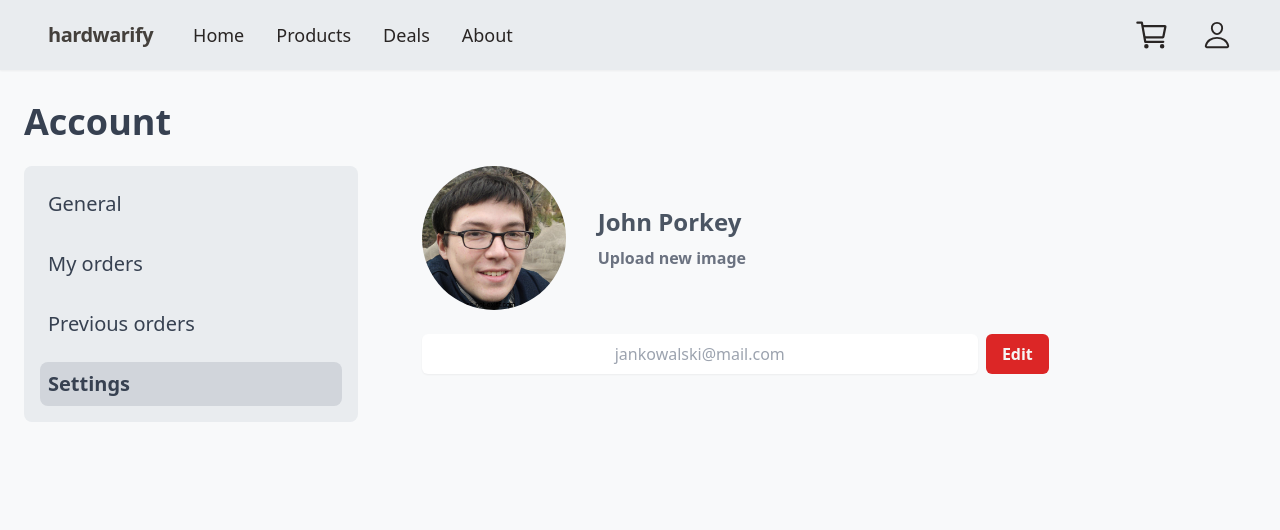
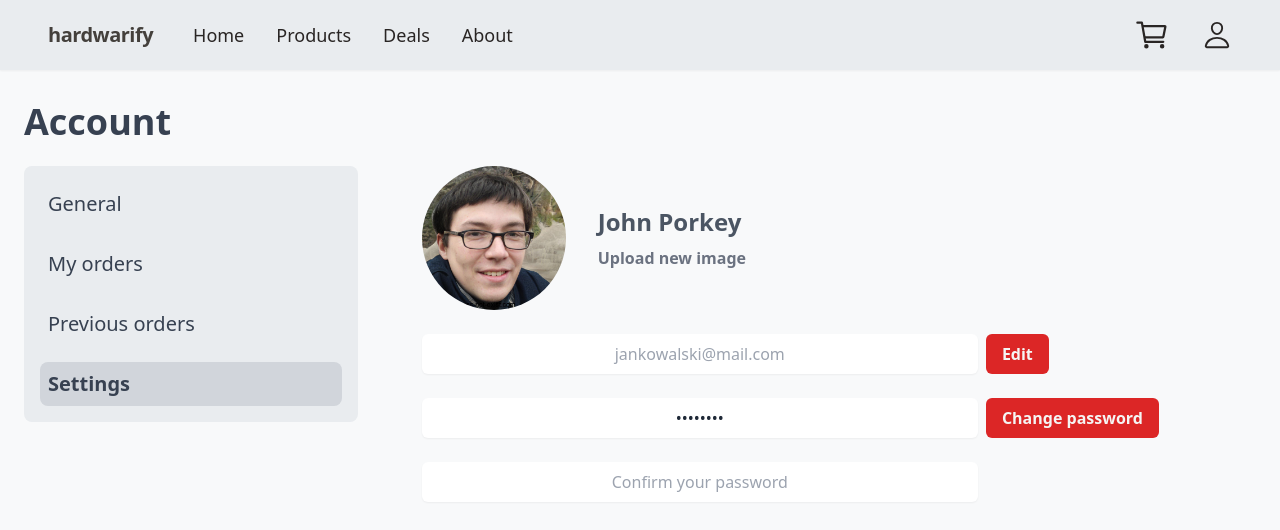
Before and after one commit to tojamrcel/hardwarify-project, a Next.js app: page /account/settings in a window 1280 px wide. Shown: the top 530 px of the page. Built offline with nearby package versions, Linux system fonts and the light colour scheme.

Commit message:
feat: add password settings to settings page

```diff
--- a/app/account/settings/page.tsx
+++ b/app/account/settings/page.tsx
@@ -28,6 +28,27 @@ function Page() {
           Edit
         </button>
       </div>
+      <div className="flex gap-2">
+        <input
+          type="password"
+          name="password"
+          className="text-md h-10 w-2/3 rounded-md p-2 text-center text-gray-800 shadow-sm outline-none transition-all duration-200 focus:shadow-lg read-only:focus:shadow-sm"
+          value="password"
+          readOnly
+        />
+        <button className="transition-color rounded-md bg-red-600 px-4 py-2 font-semibold text-stone-100 duration-300 hover:bg-red-700">
+          Change password
+        </button>
+      </div>
+      <div className="flex gap-2">
+        <input
+          type="password"
+          name="confirmpassword"
+          className="text-md h-10 w-2/3 rounded-md p-2 text-center text-gray-800 shadow-sm outline-none transition-all duration-200 focus:shadow-lg read-only:focus:shadow-sm"
+          placeholder="Confirm your password"
+          readOnly
+        />
+      </div>
     </div>
   );
 }
```
